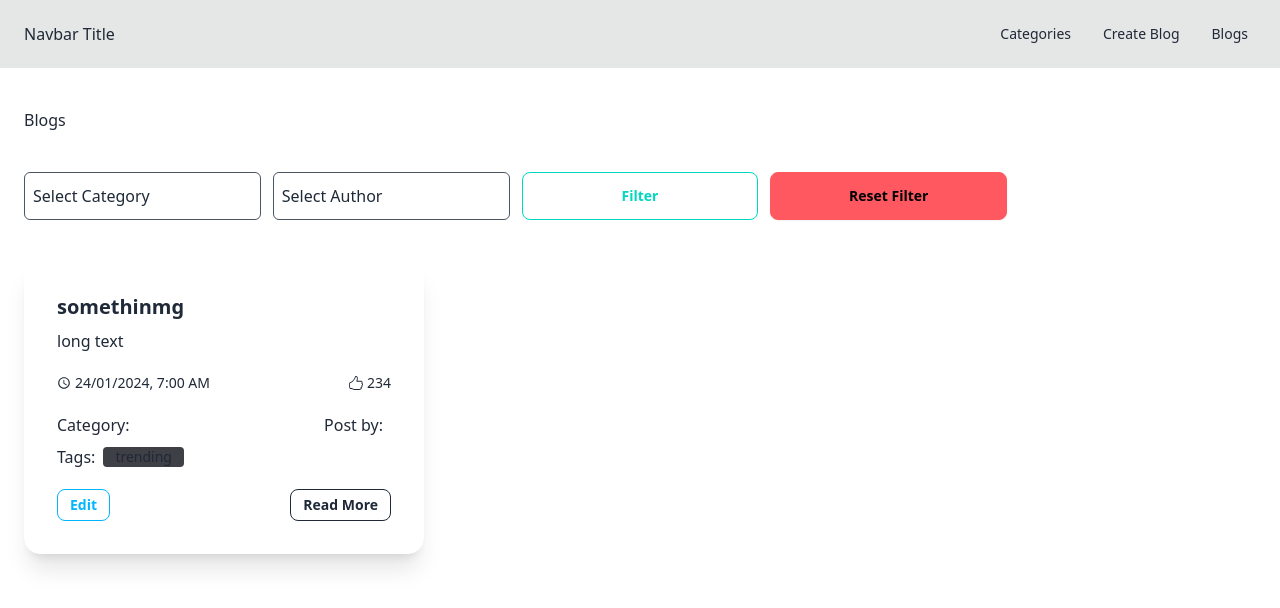
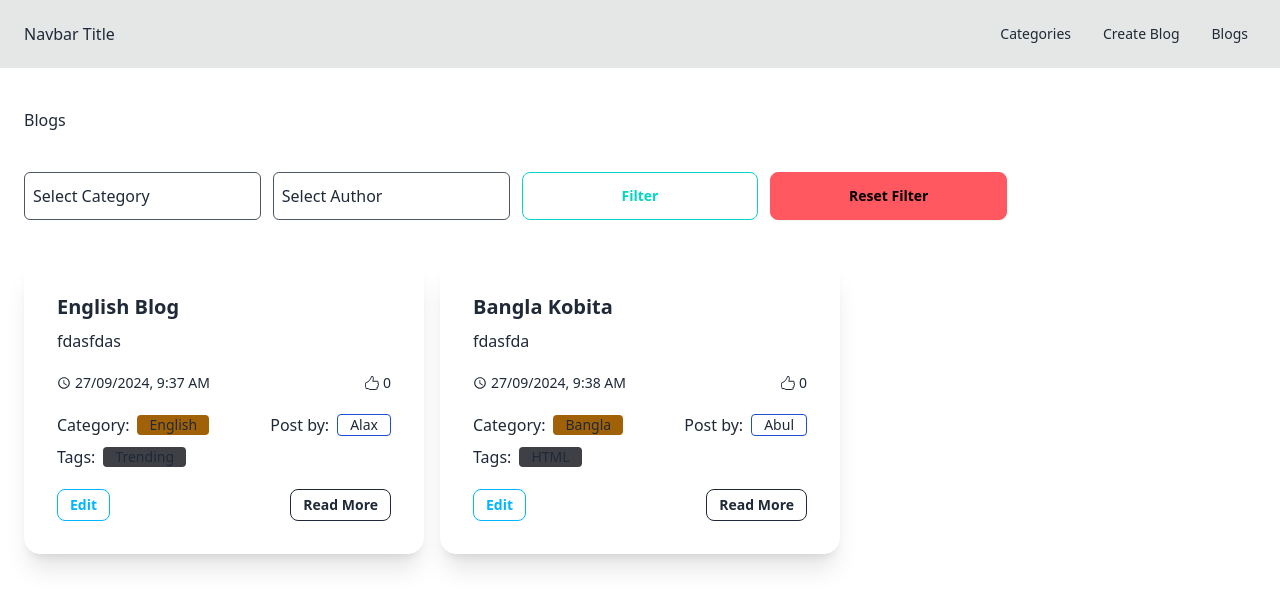
Before and after one commit to hmjuel78/advanced-blogging, a React (Vite) app: page /blogs in a window 1280 px wide. Shown: the top 608 px of the page. Built offline with nearby package versions, Linux system fonts and the light colour scheme; data requests are answered from the project's data file.

Commit message:
blog edit and updata author not select

```diff
--- a/db.json
+++ b/db.json
@@ -1,21 +1,29 @@
 {
   "blogs": [
     {
-      "id": 1,
       "authorId": 1,
-      "catagoryId": 1,
-      "title": "somethinmg",
-      "desc": "long text",
-      "dateTime": "2024-01-24T07:00",
-      "like": 234,
+      "categoryId": 1,
+      "title": "English Blog",
+      "desc": "fdasfdas",
+      "dateTime": "2024-09-27T09:37:26.733Z",
       "tags": [
-        1,
-        3,
-        4
-      ]
+        1
+      ],
+      "id": 1
+    },
+    {
+      "authorId": 2,
+      "categoryId": 2,
+      "title": "Bangla Kobita",
+      "desc": "fdasfda",
+      "dateTime": "2024-09-27T09:38:47.772Z",
+      "tags": [
+        2
+      ],
+      "id": 2
     }
   ],
-  "catagories": [
+  "categories": [
     {
       "name": "English",
       "id": 1
@@ -27,23 +35,23 @@
   ],
   "authors": [
     {
-      "name": "lemon",
-      "id": 1,
-      "categoryId": 1
+      "name": "Alax",
+      "categoryId": 1,
+      "id": 1
     },
     {
-      "name": "alax",
-      "id": 2,
-      "categoryId": 1
+      "name": "Abul",
+      "categoryId": 2,
+      "id": 2
     }
   ],
   "tags": [
     {
-      "name": "trending",
+      "name": "Trending",
       "id": 1
     },
     {
-      "name": "top",
+      "name": "HTML",
       "id": 2
     }
   ],
--- a/src/components/blog/BlogCard.jsx
+++ b/src/components/blog/BlogCard.jsx
@@ -48,14 +48,14 @@ const BlogCard = (props) => {
 
                 <div className="flex items-center gap-2 justify-between">
                     <div className="flex items-center gap-2">
-                        <p className="text-base max-w-max">Category:</p>
+                        <p className={`text-base max-w-max `}>Category:</p>
 
                         <ul className="flex flex-wrap gap-2">
                             {categories &&
                                 categories.length > 0 &&
 
                                 categories?.map((cat) => {
-                                    if (parseInt(cat.id) === parseInt(blog.category_id)) {
+                                    if (parseInt(cat.id) === parseInt(blog.categoryId)) {
                                         return (
                                             <li key={cat.id} className="bg-yellow-700 px-3 rounded text-sm">{cat.name}</li>
                                         )
@@ -72,7 +72,7 @@ const BlogCard = (props) => {
                                 authors.length > 0 &&
 
                                 authors?.map((author) => {
-                                    if (parseInt(author.id) === parseInt(blog.author_id)) {
+                                    if (parseInt(author.id) === parseInt(blog.authorId)) {
                                         return (
                                             <li key={author.id} className="border border-blue-700 px-3 rounded text-sm">{author.name}</li>
                                         )
--- a/src/components/blog/BlogForm.jsx
+++ b/src/components/blog/BlogForm.jsx
@@ -8,7 +8,7 @@ import dayjs from "dayjs"
 import utc from "dayjs/plugin/utc"
 import { _EDITABLEBLOG, blogCreate, blogSelector, blogUpdate } from "../../features/blog/blogSlice"
 import DropdownWithSearch from "../custom-dropdown-with-search/DropdownWithSearch"
-import { tagFetch, tagSelector } from "../../features/tags/tagSlice"
+import { tagSelector } from "../../features/tags/tagSlice"
 
 dayjs.extend(utc)
 
@@ -65,8 +65,8 @@ const BlogFrom = () => {
             console.log(newBlog, 'update blog')
             toast.success("Blog update Successfully !!!")
         } else {
-            // dispatch(blogCreate(newBlog))
-            console.log(newBlog, 'newBlog')
+            dispatch(blogCreate(newBlog))
+            // console.log(newBlog, 'newBlog')
             toast.success("Blog Create Successfully !!!")
         }
 
@@ -88,11 +88,12 @@ const BlogFrom = () => {
 
     const updateDataFromBlog = () => {
         if (editableBlog !== null) {
+            console.log(categories.find(cat => cat.id == editableBlog.categoryId))
             setBlogData(() => ({
                 blogTitle: editableBlog.title || '',
                 blogBody: editableBlog.desc || '',
-                selectCategory: categories.find(cat => cat.id === editableBlog.category_id) || null,
-                selectAuthor: authorsByCat.find(auth => auth.id === editableBlog.author_id) || null
+                selectCategory: categories.find(cat => cat.id == editableBlog.categoryId) || null,
+                selectAuthor: authorsByCat.find(auth => auth.id === editableBlog.authorId) || null
             }))
 
             const tagUpdate = editableBlog.tags.map(tagId => {
@@ -110,12 +111,11 @@ const BlogFrom = () => {
 
     useEffect(() => {
         dispatch(categoryFetch())
-        dispatch(tagFetch())
     }, [])
 
     useEffect(() => {
         if (editableBlog) {
-            dispatch(authorByCatId(editableBlog.category_id))
+            dispatch(authorByCatId(editableBlog.categoryId))
         }
     }, [])
 
@@ -130,7 +130,6 @@ const BlogFrom = () => {
             updateDataFromBlog()
         }
     }, [])
-
 
 
     return (
--- a/src/features/author/authorSlice.js
+++ b/src/features/author/authorSlice.js
@@ -17,7 +17,7 @@ export const authorFetch = createAsyncThunk('author/authorFetch',
 )
 export const authorByCatId = createAsyncThunk('author/authorByCatId',
     async (id) => {
-        const authors = await fetch(`${BASE_URL}?category_id=${id}`)
+        const authors = await fetch(`${BASE_URL}?categoryId=${id}`)
         return authors.json()
     }
 )
@@ -114,7 +114,6 @@ export const authorSlice = createSlice({
             .addCase(authorByCatId.fulfilled, (state, action) => {
                 state.isLoading = false
                 state.authorsByCat = action.payload
-                console.log(132)
             });
     }
 })
--- a/src/features/category/categorySlice.js
+++ b/src/features/category/categorySlice.js
@@ -1,6 +1,6 @@
 import { createAsyncThunk, createSlice } from '@reduxjs/toolkit'
 
-const BASE_URL = 'http://localhost:3000/catagories'
+const BASE_URL = 'http://localhost:3000/categories'
 
 const initialState = {
     isLoading: false,
```
